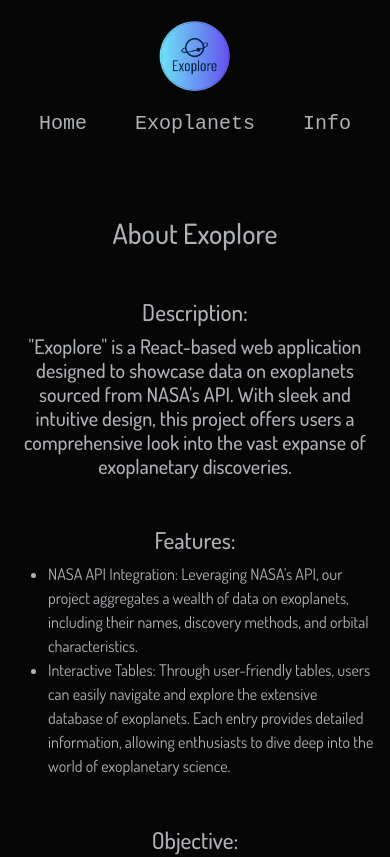
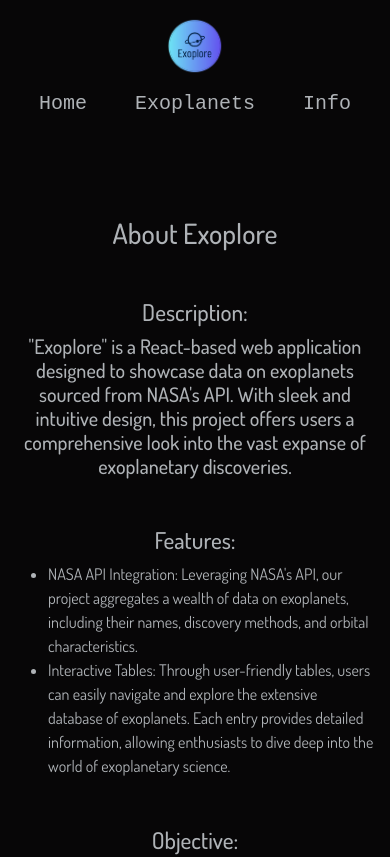
Before and after one commit to NinoTraverso/Exoplore, a React (Create React App) app: page /Info in a window 390 px wide. Shown: the top 857 px of the page. Built offline with nearby package versions, Linux system fonts and the light colour scheme; a web font is replaced by a local one.

Commit message:
change logo size in navbar once more

```diff
--- a/public/styles.css
+++ b/public/styles.css
@@ -53,12 +53,12 @@ nav * h2 {
 }
 
 #logoContainer {
-  width: 100px;
+  width: 80px;
   height: auto;
 }
 
 #logoContainer img {
-  width: 100px;
+  width: 80px;
   height: auto;
 }
 
@@ -71,7 +71,7 @@ nav * h2 {
 @media screen and (max-width: 420px) {
   #logoContainer,
   #logoContainer img {
-    width: 80px;
+    width: 60px;
     height: auto;
   }
 }
```
